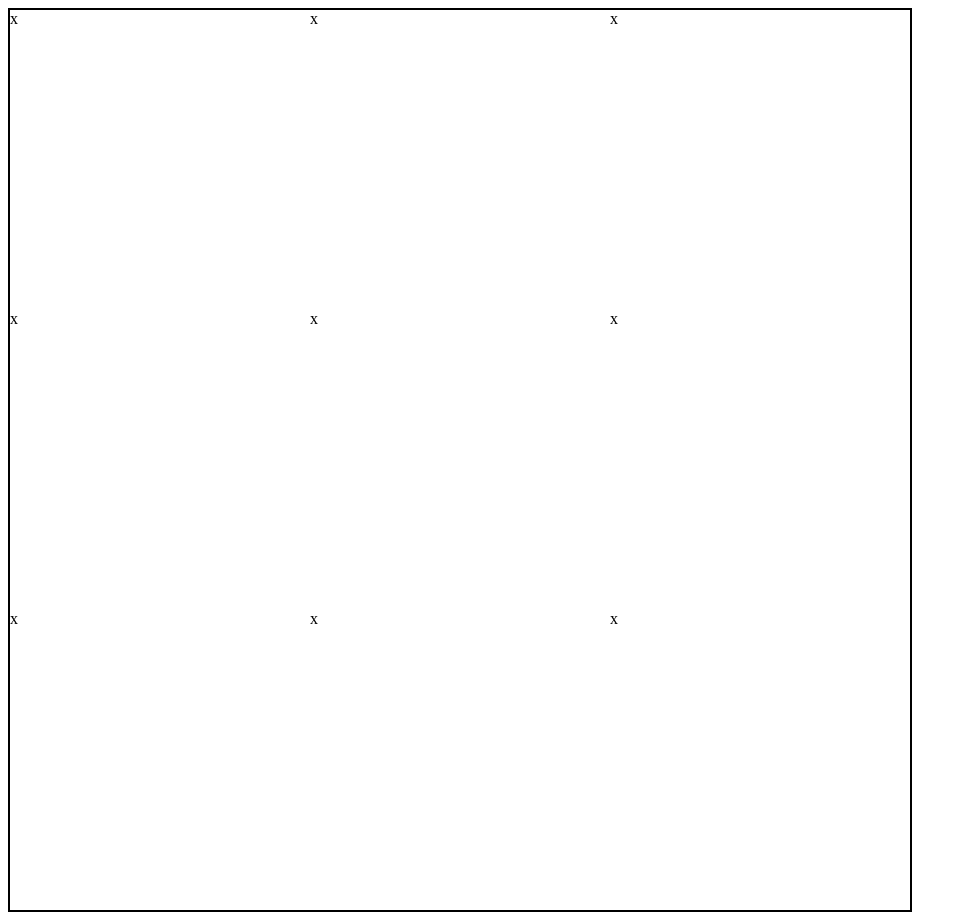
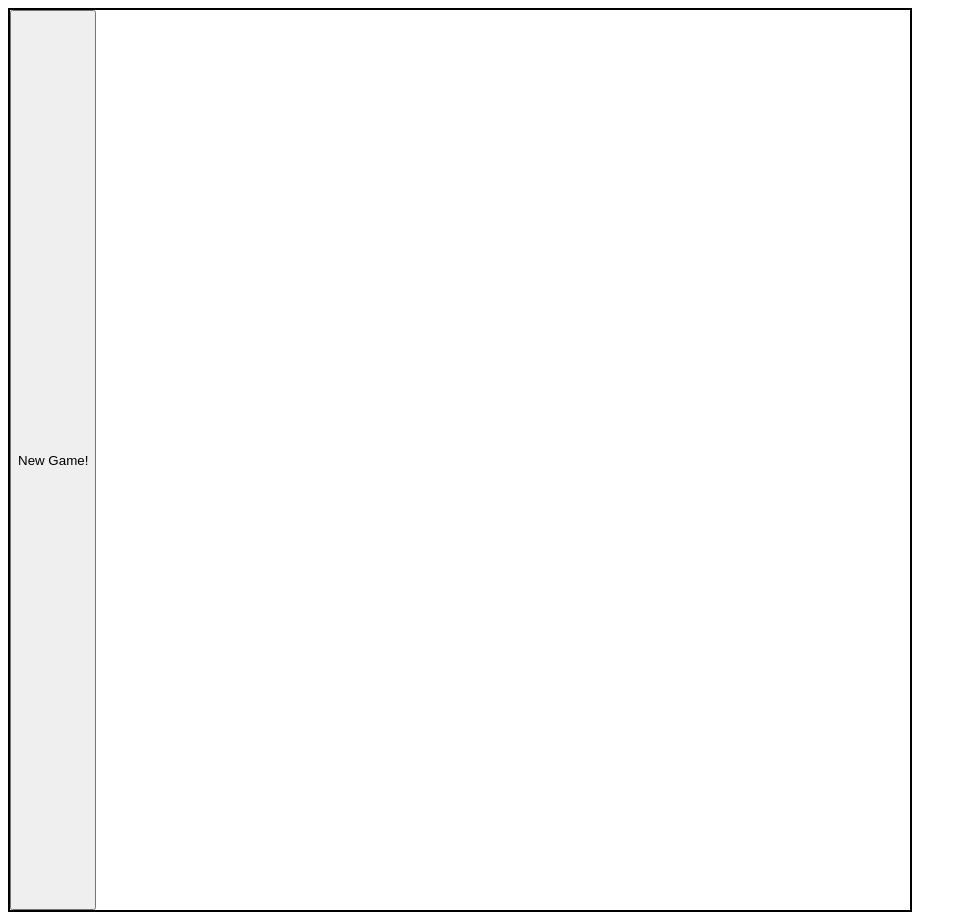
Before and after one commit to Elsius/odin-ttt, a plain HTML site: page index.html in a window 1280 px wide. Shown: the whole page, without its empty margins (0-967 px from the left). Drawn offline with Linux system fonts and the light colour scheme.

Commit message:
began work on how a game ends

```diff
--- a/index.html
+++ b/index.html
@@ -10,7 +10,5 @@
 </head>
 <body>
     <div id="boardTTT">
-
-    </div>
-</body>
+        <button onclick="ticTacToe.init()">New Game!</button>
 </html>
--- a/script.js
+++ b/script.js
@@ -2,6 +2,8 @@ const ticTacToe = (function () {
     let board = document.getElementById('boardTTT'),
         boardState = [],
         playerTurn = 1,
+        player1Score = 0,
+        player2Score = 0,
         newBoard = function () {
             //create board elements, looped 9x for each button
             for (i = 0; i < 9; i++) {
@@ -18,9 +20,8 @@ const ticTacToe = (function () {
             boardState = []
         },
         clickBoard = function (index) {
-            //index = if 0, change to current player turn, else send error
-
-            if (boardState[index] == 0) {
+            //index = if 0, change to current player turn and update, else send error
+            if (boardState[index] == 0 && !playerTurn == 0) {
                 boardState[index] = playerTurn
                 render()
                 checkWin()
@@ -29,7 +30,7 @@ const ticTacToe = (function () {
             }
         },
         render = function () {
-            //read boardState and color board accordingly, then check for wincon
+            //read boardState and color board accordingly
             for (i = 0; i < 9; i++) {
                 switch (boardState[i]) {
                     case 0:
@@ -44,8 +45,7 @@ const ticTacToe = (function () {
             }
         },
         checkWin = function () {
-            //loops through win conditions
-            //check the 3 possible win conditions?
+            let victoryState = 0;
             //check diagonals
             if (boardState[0] == playerTurn &&
                 boardState[4] == playerTurn &&
@@ -53,7 +53,7 @@ const ticTacToe = (function () {
                 boardState[2] == playerTurn &&
                 boardState[4] == playerTurn &&
                 boardState[6] == playerTurn) {
-                console.log(`Player ${playerTurn} wins!`)
+                    victoryState = 1
             }
             //check horizontal
             for (i = 0; i < 3; i++) {
@@ -61,7 +61,7 @@ const ticTacToe = (function () {
                 if (boardState[0 + row] == playerTurn &&
                     boardState[1 + row] == playerTurn &&
                     boardState[2 + row] == playerTurn) {
-                    console.log(`row ${row}!`)
+                        victoryState = 1
                 }
 
             }
@@ -70,10 +70,18 @@ const ticTacToe = (function () {
                 if (boardState[i] == playerTurn &&
                     boardState[i+3] == playerTurn &&
                     boardState[i+6] == playerTurn){
-                        console.log(`column!`)
+                        victoryState = 1
                     }
             }
-
+            //check tie
+            if (!boardState.includes(0)){
+                if (!victoryState == 1){
+                    victoryState = 2
+                }
+            }
+            if (!victoryState == 0){
+                gameEnd(victoryState,playerTurn)
+            }
             //change turns after checking for win
             if (playerTurn == 1) {
                 playerTurn = 2
@@ -81,14 +89,19 @@ const ticTacToe = (function () {
                 playerTurn = 1
             }
         },
+        gameEnd = function(gameVictoryState,lastPlayer) {
+            //tie
+            if (gameVictoryState == 2){
+                //tie
+            }
+            //win
+            else {
+                //win
+            }
+        },
         init = function () {
             clearBoard()
             newBoard()
         };
-    checkState = function () {
-        console.log(boardState)
-    }
-    return { init, checkState }
+    return { init,  }
 })()
-
-ticTacToe.init()
```
